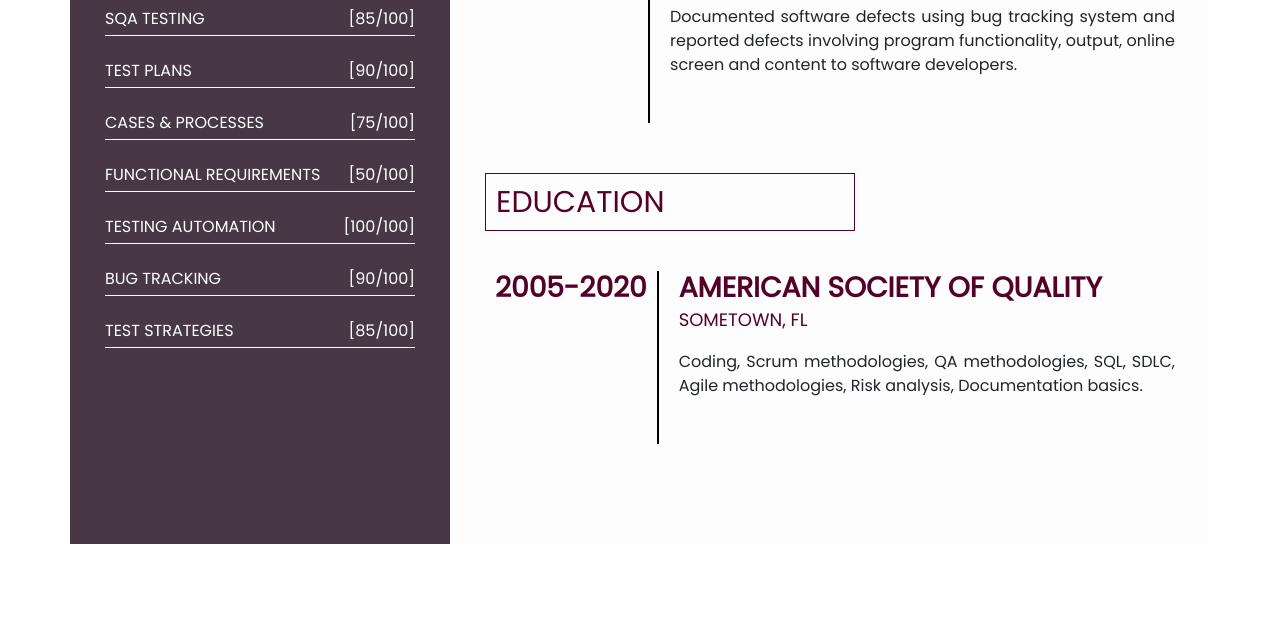
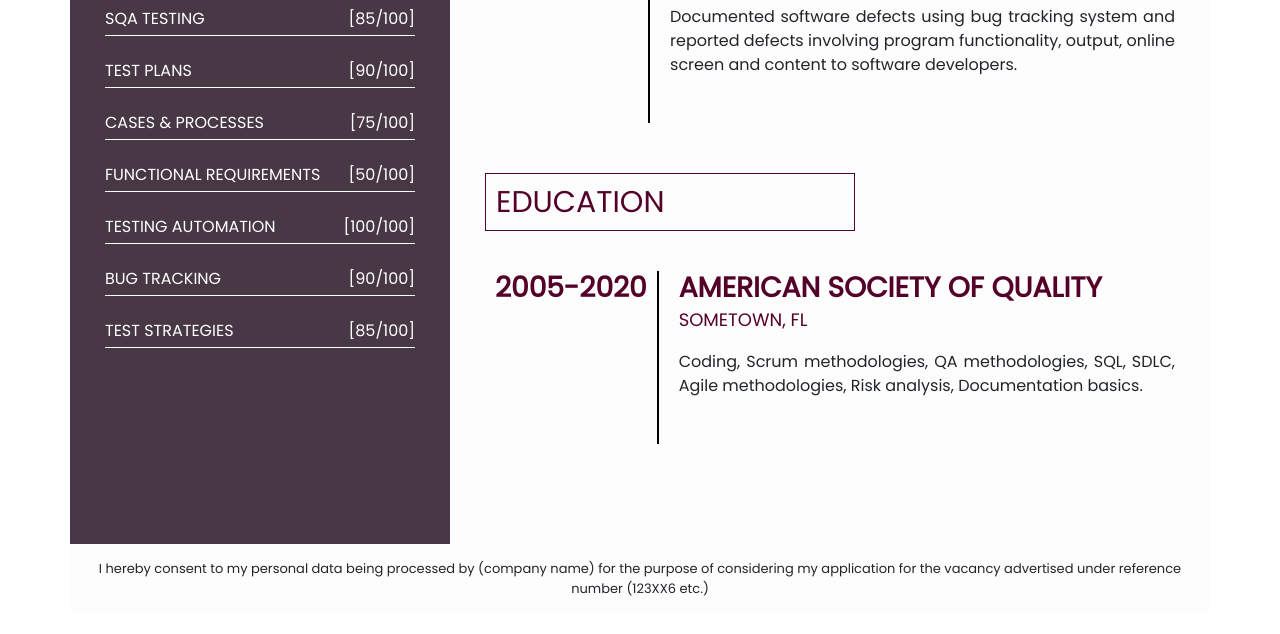
Before and after one commit to natalia-miroslaw/Responsive-resume, a plain HTML site: page index.html in a window 1280 px wide. Shown: the part 768-1402 px from the top of the page. Before the commit the page ends 1342 px from the top, so only its background shows below. Drawn offline with nearby package versions, Linux system fonts and the light colour scheme.

Commit message:
feat(index.html): add footer

```diff
--- a/index.html
+++ b/index.html
@@ -16,16 +16,23 @@
   <body>
     <div class="container">
       <div class="row">
+        <div class="col-sm-12 col-md-12">
+          <div class="row">
 
             <!-- Left Side -->
             <aside class="col-sm-12 col-md-4 col-lg-4 left-side">
               <div class="row">
                 <div class="col-sm-12 col-md-12 col-lg-12 photo">
-                <img src="./images/face.jpg" alt="Karl Blaneige photo" width="200" height="auto" />
+                  <img
+                    src="./images/face.jpg"
+                    alt="Karl Blaneige photo"
+                    width="200"
+                    height="auto"
+                  />
                 </div>
               </div>
 
-            <div class ="row">
+              <div class="row">
                 <div class="col-sm-12 col-md-12 col-lg-12 h1">
                   <h1>Karl <br>Blaneige</h1>
                 </div>
@@ -42,10 +49,10 @@
                   <div class="row">
                     <div class="col-sm-12 col-md-12 col-lg-12 info-details">
                       <p>
-                      850 High Drive <br>
-                      phone: 786 5584 8856 <br>
-                      blaneige@gmail.com <br>
-                      @social media1 <br>
+                        850 High Drive <br />
+                        phone: 786 5584 8856 <br />
+                        blaneige@gmail.com <br />
+                        @social media1 <br />
                         @social media2
                       </p>
                     </div>
@@ -60,31 +67,6 @@
                       <h2>Skills</h2>
                     </div>
                   </div>
-
-                <!--div class="row">
-                  <div class="col-sm-9 col-md-9 col-lg-9 skill-names">
-                    <p>
-                      SQA testing<br>
-                      test plans<br>
-                      cases &amp; processes<br>
-                      functional requirements<br>
-                      testing automation<br>
-                      bug tracking<br>
-                      test strategies
-                    </p>
-                  </div>
-                  <div class="col-sm-3 col-md-3 col-lg-3 skill-percentage">
-                    <p>
-                      [85/100]<br>
-                      [90/100]<br>
-                      [75/100]<br>
-                      [50/100]<br>
-                      [100/100]<br>
-                      [90/100]<br>
-                      [85/100]<br>
-                    </p>
-                  </div>
-                </div-->
 
                   <div class="row">
                     <div class="col-sm-12 col-md-12 col-lg-12 skills-column">
@@ -139,12 +121,13 @@
                     <h3>Senior QA Engineer</h3>
                     <h4>Amkel Company - Sometown, FL</h4>
                     <p class="description">
-                    Conducted formal and informal product design reviews throughout the
-                    software development lifecycle to provide input on functional
-                    requirements, product designs, schedules and potential issues.
-                    Leveraged developer background to communicate effectively with
-                    software design team, quickly gaining their respect and becoming a
-                    valued, "go-to" team member on challenging test cases.
+                      Conducted formal and informal product design reviews
+                      throughout the software development lifecycle to provide
+                      input on functional requirements, product designs,
+                      schedules and potential issues. Leveraged developer
+                      background to communicate effectively with software design
+                      team, quickly gaining their respect and becoming a valued,
+                      "go-to" team member on challenging test cases.
                     </p>
                   </div>
                   <div class="time-2">
@@ -155,9 +138,10 @@
                     <h4>Softy Company - Sometown, FL</h4>
                     <p class="description">
                       Transitioned software development efforts to a test-driven
-                    development (TDD) process which brought QA testing in on the
-                    front-end of the development cycle for gains in code quality,
-                    software functionality and programmer productivity.
+                      development (TDD) process which brought QA testing in on
+                      the front-end of the development cycle for gains in code
+                      quality, software functionality and programmer
+                      productivity.
                     </p>
                   </div>
                   <div class="time-3">
@@ -167,9 +151,9 @@
                     <h3>QA Engineer</h3>
                     <h4>Dolores Company - Sometown, FL</h4>
                     <p class="description">
-                    Documented software defects using bug tracking system and reported
-                    defects involving program functionality, output, online screen and
-                    content to software developers.
+                      Documented software defects using bug tracking system and
+                      reported defects involving program functionality, output,
+                      online screen and content to software developers.
                     </p>
                   </div>
                 </div>
@@ -179,7 +163,7 @@
                 <div class="col-sm-12 col-md-12 col-lg-12">
                   <h2>Education</h2>
                 </div>
-            </div>       <!-- Dotąd OK -->
+              </div>
 
               <div class="row">
                 <div class="col-sm-12 col-md-12 col-lg-12 experience">
@@ -190,8 +174,8 @@
                     <h3>American Society of Quality</h3>
                     <h4>Sometown, FL</h4>
                     <p class="description">
-                    Coding, Scrum methodologies, QA methodologies, SQL, SDLC, Agile methodologies, Risk analysis,
-                    Documentation basics.
+                      Coding, Scrum methodologies, QA methodologies, SQL, SDLC,
+                      Agile methodologies, Risk analysis, Documentation basics.
                     </p>
                   </div>
                 </div>
@@ -199,5 +183,14 @@
             </section>
           </div>
         </div>
+      </div>
+      <div class="row">
+        <footer class="col-sm-12">
+          I hereby consent to my personal data being processed by (company name)
+          for the purpose of considering my application for the vacancy
+          advertised under reference number (123XX6 etc.)
+        </footer>
+      </div>
+    </div>
   </body>
 </html>
--- a/style.css
+++ b/style.css
@@ -11,7 +11,7 @@
 .container {
     margin-top: 30px;
     margin-bottom: 30px;
-    /*border: 1px solid #483845;*/
+    ;
 }
 
 aside, section {
@@ -47,7 +47,7 @@ h1 {
 }
 
 h2 {
-    border: 1px solid;
+    border: 1px solid #483845;
     font-size: 30px;
     padding: 10px;
     margin-bottom: 40px;
@@ -61,10 +61,6 @@ h2 {
 .info-details, .skill-names {
     margin-left: 10px;
 }
-
-/* .skill-names {
-    margin-right: -10px;
-} */
 
 .skills-column {
     display: grid;
@@ -83,7 +79,7 @@ h2 {
     padding-top: unset;
 }
 
-section {
+section, footer {
     background-color: #fdfdfd !important;
 }
 
@@ -135,3 +131,9 @@ h4 {
 .description {
     text-align: justify;
 }
+
+footer {
+    text-align: center;
+    font-size: 13px;
+    padding: 15px;
+}
```
Lines whose indentation alone changed are shown as unchanged.
